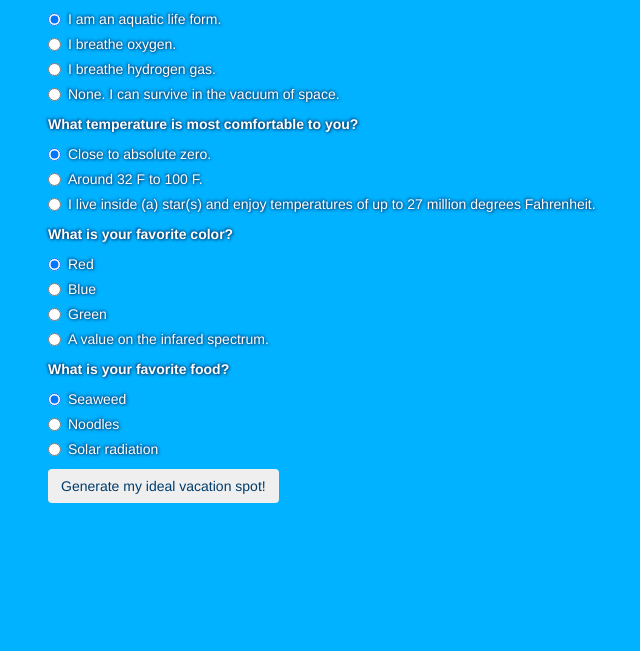
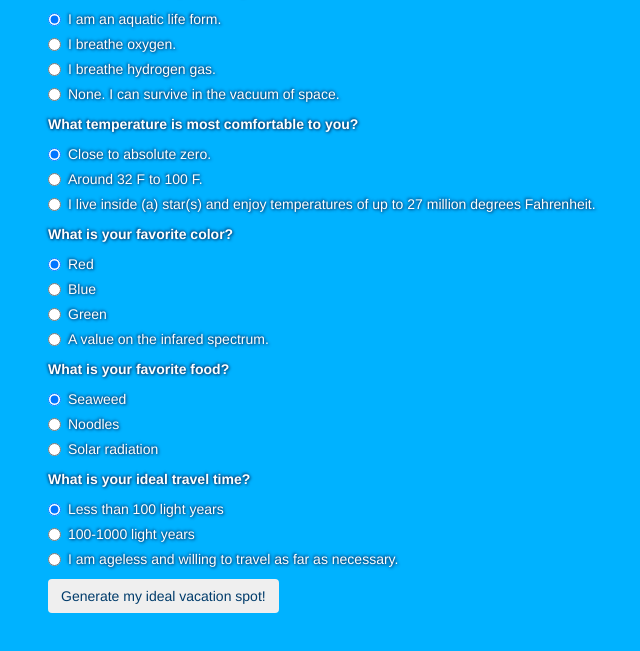
Before and after one commit to AmyJacobs/vacation-suggester, a plain HTML site: page index.html in a window 1280 px wide. Shown: the part 91-742 px from the top of the page, without its empty margins (22-662 px from the left). Drawn offline with Linux system fonts and the light colour scheme.

Commit message:
adjust index.html

```diff
--- a/index.html
+++ b/index.html
@@ -100,7 +100,25 @@
               Solar radiation
             </label>
           </div>
-
+          <p><b>What is your ideal travel time?<b></p>
+          <div class="radio">
+            <label>
+              <input type="radio" name="time" value="short" checked>
+              Less than 100 light years
+            </label>
+          </div>
+          <div class="radio">
+            <label>
+              <input type="radio" name="time" value="long">
+              100-1000 light years
+            </label>
+          </div>
+          <div class="radio">
+            <label>
+              <input type="radio" name="time" value="infinite">
+              I am ageless and willing to travel as far as necessary.
+            </label>
+          </div>
           <button type="submit" class="btn">Generate my ideal vacation spot!</button>
         </form>
       </div>
```
